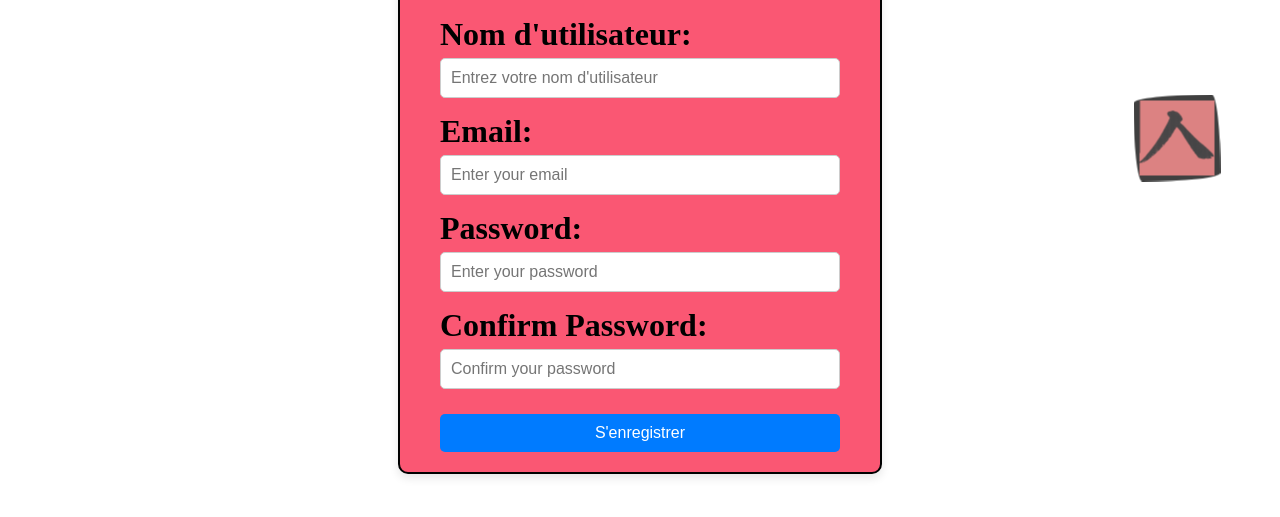
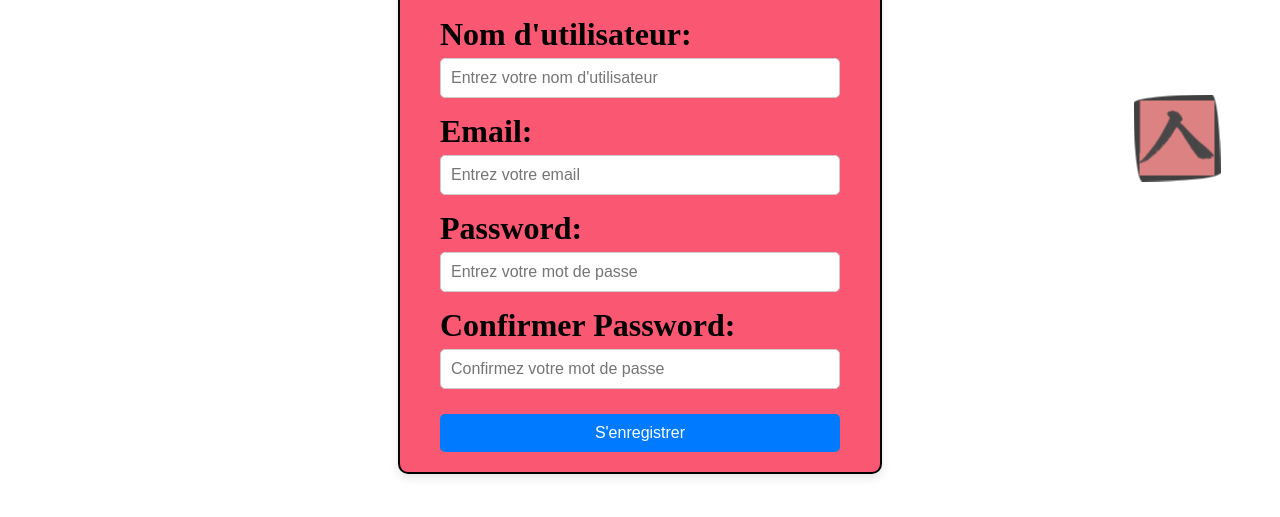
Before and after one commit to Xehmack/JrmStf, a plain HTML site: page enregistrement.html in a window 1280 px wide. Shown: the part 559-1076 px from the top of the page. Drawn offline with Linux system fonts and the light colour scheme; a web font is replaced by a local one.

Commit message:
Update enregistrement.html

```diff
--- a/enregistrement.html
+++ b/enregistrement.html
@@ -35,15 +35,15 @@
                  </div>
                  <div class="groupe_formulaire">
                     <label for="email">Email:</label>
-                    <input type="email" id="email" name="email" placeholder="Enter your email" required>
+                    <input type="email" id="email" name="email" placeholder="Entrez votre email" required>
                  </div>
                  <div class="groupe_formulaire">
                     <label for="password">Password:</label>
-                    <input type="password" id="password" name="password" placeholder="Enter your password" required>
+                    <input type="password" id="password" name="password" placeholder="Entrez votre mot de passe" required>
                  </div>
                  <div class="groupe_formulaire">
-                    <label for="confirm-password">Confirm Password:</label>
-                    <input type="password" id="confirm-password" name="confirm-password" placeholder="Confirm your password" required>
+                    <label for="confirmer-password">Confirmer Password:</label>
+                    <input type="password" id="confirmer-password" name="Confirmer password" placeholder="Confirmez votre mot de passe" required>
                  </div>
                  <button type="Soumettre">S'enregistrer</button>
                </form>
```
